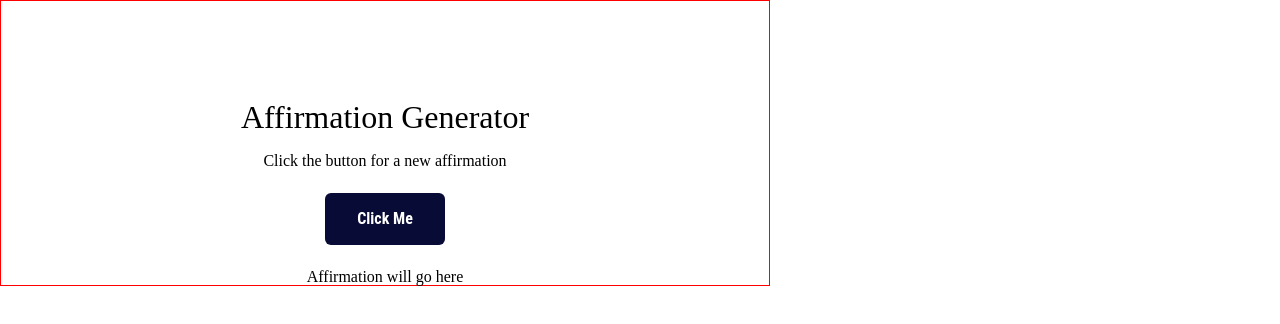
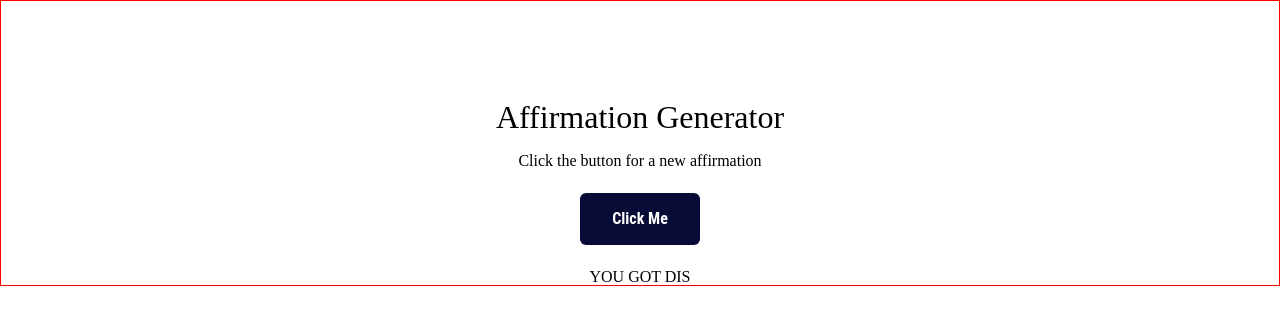
Before and after one commit to alondramora/affirmation-generator, a React (Vite) app: page / in a window 1280 px wide. Shown: the top 324 px of the page. Built offline with nearby package versions, Linux system fonts and the light colour scheme.

Commit message:
imported the affirmations array into the Button component, now I need to figure out how to randomize the array element that is console logged

```diff
--- a/src/App.css
+++ b/src/App.css
@@ -134,9 +134,8 @@ main {
   border: 1px solid red;
   display: flex;
   flex-direction: column;
+  align-items: center;
   justify-content: center;
-  align-items: center;
-  width: 60%;
 }
 
 header {
--- a/src/App.jsx
+++ b/src/App.jsx
@@ -5,7 +5,7 @@ import { handleClick } from "./components/Button";
 import { affirmations } from "./database/db";
 
 export default function App() {
-  const [affirmation, setAffirmation] = useState("");
+  const [affirmation, setAffirmation] = useState("YOU GOT DIS");
 
   return (
     <>
@@ -16,8 +16,8 @@ export default function App() {
         <section className="affirmation-wrapper">
           <h2>Click the button for a new affirmation</h2>
           <Button onClick={handleClick} />
-          <p className="affirmation">Affirmation will go here</p>
-          <p>{affirmation}</p>
+          {/* the value of { affirmation } comes from the initial useState value, then it gets updated by setAffirmation function */}
+          <p className="affirmation">{affirmation}</p>
         </section>
       </main>
     </>
--- a/src/components/Button.jsx
+++ b/src/components/Button.jsx
@@ -1,5 +1,10 @@
+//import affirmations array
+import { affirmations } from "../database/db";
+// Find a way to get the handleClick value out of here and into the p tag in
+// App.jsx
 export function handleClick() {
-  alert("Is this working???");
+  console.log(affirmations[0]);
+  // when we click the button, generate a random affirmation from the affirmations db located in database > db.js
 }
 
 export default function Button() {
```
